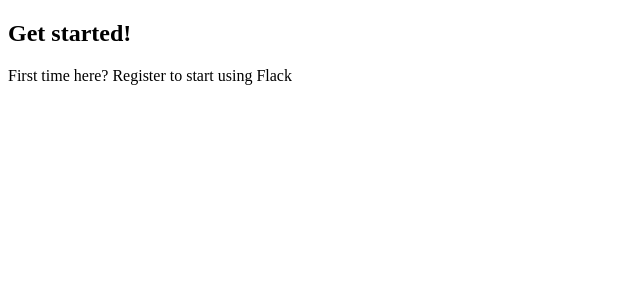
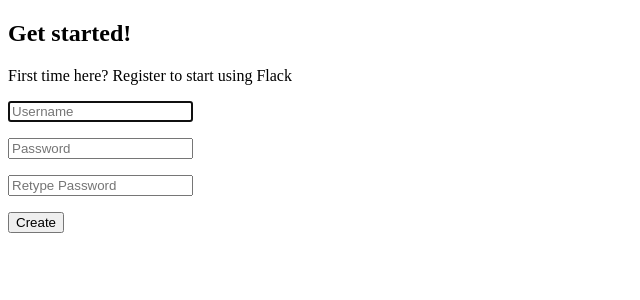
Before and after one commit to abojja9/Flack, a Flask app: page / in a window 1280 px wide. Shown: the top 300 px of the page, without its empty margins (0-640 px from the left). Run offline with Flask 2, Linux system fonts and the light colour scheme.

Commit message:
completed registraion forms

```diff
--- a/application.py
+++ b/application.py
@@ -3,11 +3,18 @@
 from flask import Flask, render_template
 from flask_socketio import SocketIO, emit
 
+from form_fields import *
+
 app = Flask(__name__)
-app.config["SECRET_KEY"] = os.getenv("SECRET_KEY")
-socketio = SocketIO(app)
+app.secret_key = 'replace later'
+# app.config["SECRET_KEY"] = os.getenv("SECRET_KEY")
+# socketio = SocketIO(app)
 
 
-@app.route("/")
+@app.route("/", methods=["GET", "POST"])
 def index():
-    return render_template('index.html')
+
+    reg_form = RegistrationForm()
+    if reg_form.validate_on_submit():
+        return "Great Success!"
+    return render_template('index.html', form=reg_form)
--- /dev/null
+++ b/form_fields.py
@@ -0,0 +1,25 @@
+from flask_wtf import FlaskForm
+from wtforms import StringField, PasswordField
+from wtforms.validators import InputRequired, Length, EqualTo
+
+
+class RegistrationForm(FlaskForm):
+    """ Registration Form """
+
+    username = StringField('username_label',
+        validators=[
+            InputRequired(message="Username required"),
+            Length(min=4, max=25, message="Username must be between 4 and 25 characters")
+        ]
+    )
+    password = PasswordField('password_label',
+        validators=[
+            InputRequired(message="Password required"),
+            Length(min=4, max=25, message="Username must be between 4 and 25 characters")
+        ]
+    )
+    confirm_pswd = PasswordField('confirm_pswd_label',
+        validators=[
+            InputRequired(message="Password required"),
+            EqualTo('password', message="Passwords must match")
+        ])
--- /dev/null
+++ b/templates/field-macro.html
@@ -0,0 +1,11 @@
+{% macro displayField(field, fieldName) %}
+    <div class="form-group">
+        {{ field(class_='form-control', placeholder=fieldName, **kwargs) }}
+        <!-- Error messages -->
+        <ul class="formError">
+            {% for error in field.errors %}
+                <li>{{ error }}</li>
+            {% endfor %}
+        </ul>
+    </div>
+{% endmacro %}
--- a/templates/index.html
+++ b/templates/index.html
@@ -1,8 +1,28 @@
 {% extends "layout.html" %}
-
+{% from 'field-macro.html' import displayField %}
 {% block title %}Register {% endblock title%}
 
 {% block content %}
         <h2>Get started!</h2>
         <p>First time here? Register to start using Flack</p>
+
+        <form action="{{ url_for('index') }}" method="POST">
+            {{
+                displayField(form.username, 'Username',  autocomplete="off", autofocus=true)
+            }}
+
+            {{
+                displayField(form.password, 'Password')
+            }}
+
+            {{
+                displayField(form.confirm_pswd, 'Retype Password')
+            }}
+
+            <div class="form-group">
+                    <input type="submit" value="Create" class="btn btn-warning">
+            </div>
+            {{ form.csrf_token }}
+
+        </form>
 {% endblock %}
```
